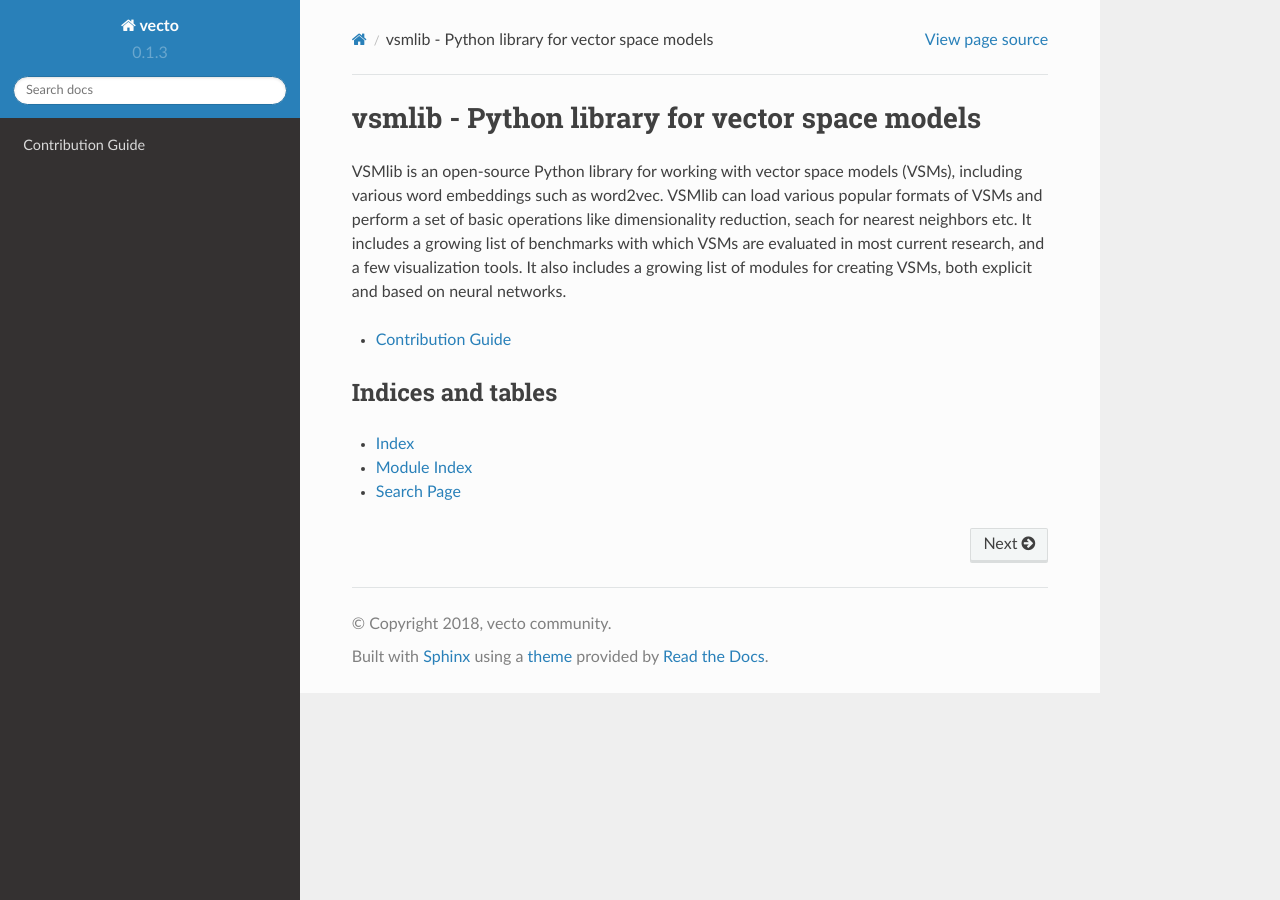
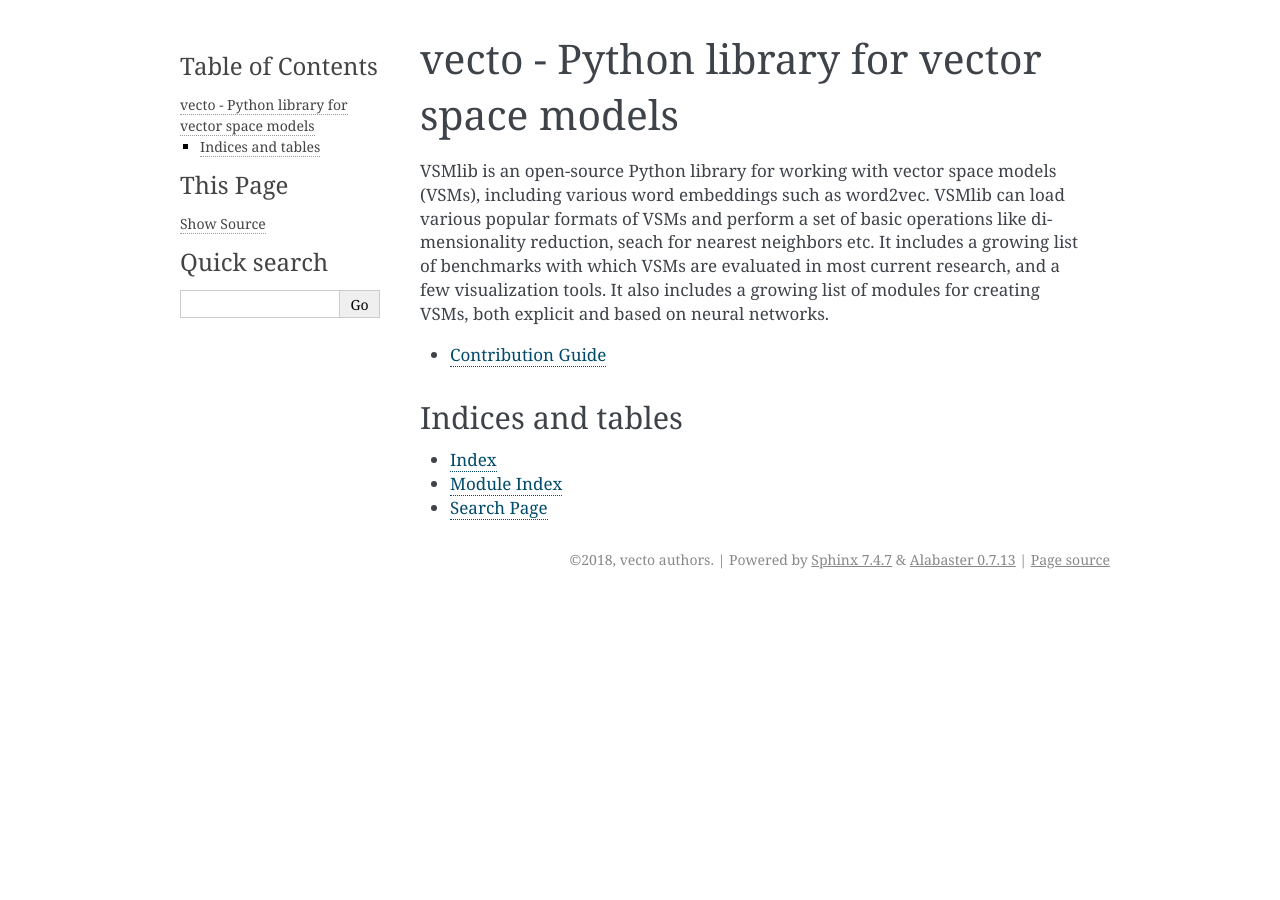
Before and after one commit to vecto-ai/vecto, a Sphinx documentation site: the page built from docs/source/index.rst, in a window 1280 px wide. Built offline with Sphinx 7.4.7, drawn with Linux system fonts in a browser that asks for light colours; pages that are not in the unit, such as notebooks, are missing from menus; part of the change alters nothing that is shown.

```diff
--- a/docs/requirements.txt
+++ /dev/null
@@ -1,2 +0,0 @@
-sphinx >= 1.6.0
-sphinx_rtd_theme
--- a/docs/source/conf.py
+++ b/docs/source/conf.py
@@ -1,32 +1,35 @@
-#!/usr/bin/env python3
 # -*- coding: utf-8 -*-
 #
-# This file is execfile()d with the current directory set to its
-# containing dir.
+# Configuration file for the Sphinx documentation builder.
 #
-# Note that not all possible configuration values are present in this
-# autogenerated file.
-#
-# All configuration values have a default; values that are commented out
-# serve to show the default.
+# This file does only contain a selection of the most common options. For a
+# full list see the documentation:
+# http://www.sphinx-doc.org/en/master/config
+
+# -- Path setup --------------------------------------------------------------
 
 # If extensions (or modules to document with autodoc) are in another directory,
 # add these directories to sys.path here. If the directory is relative to the
 # documentation root, use os.path.abspath to make it absolute, like shown here.
 #
-import os
-import sys
-import pkg_resources
+# import os
+# import sys
+# sys.path.insert(0, os.path.abspath('.'))
 
-#sys.path.insert(0, os.path.abspath(os.path.dirname(__file__))) # TODO: figure out which one is the right one
-sys.path.insert(0, os.path.abspath('../../'))
-sys.path.insert(0, os.path.abspath('../'))
-sys.path.insert(0, os.path.abspath('.'))
 
-#__version__ = pkg_resources.get_distribution('vecto').version
-__version__ = "0.1.3"
+# -- Project information -----------------------------------------------------
 
-# -- General configuration ------------------------------------------------
+project = 'vecto'
+copyright = '2018, vecto authors'
+author = 'vecto authors'
+
+# The short X.Y version
+version = ''
+# The full version, including alpha/beta/rc tags
+release = ''
+
+
+# -- General configuration ---------------------------------------------------
 
 # If your documentation needs a minimal Sphinx version, state it here.
 #
@@ -36,58 +39,12 @@ __version__ = "0.1.3"
 # extensions coming with Sphinx (named 'sphinx.ext.*') or your custom
 # ones.
 extensions = [
-     # Need the autodoc and autosummary packages to generate our docs.
-     'sphinx.ext.autodoc',
-     'sphinx.ext.autosummary',
-     # The Napoleon extension allows for nicer argument formatting.
-     'sphinx.ext.napoleon',
-     'sphinx.ext.mathjax'
+    'sphinx.ext.autodoc',
+    'sphinx.ext.coverage',
+    'sphinx.ext.mathjax',
+    'sphinx.ext.ifconfig',
+    'sphinx.ext.viewcode',
 ]
-
-autoclass_content = "both"
-autodoc_default_flags = [
-     # Make sure that any autodoc declarations show the right members
-     "members",
-     "inherited-members",
-     "private-members",
-     "show-inheritance",
-]
-autosummary_generate = True  # Make _autosummary files and include them
-napoleon_numpy_docstring = False  # Force consistency, leave only Google
-napoleon_use_rtype = False  # More legible
-
-from unittest.mock import MagicMock
-
-#autodoc_mock_imports = [
-#    "numpy",
-#    "scipy",
-#    "brewer2mpl"
-#    "matplotlib",
-#    "matplotlib.pyplot",
-#    "tables",
-#    "tqdm"
-#]
-
-
-class Mock(MagicMock):
-    @classmethod
-    def __getattr__(cls, name):
-            return MagicMock()
-
-MOCK_MODULES = [
-    "scipy",
-    "scipy.sparse",
-    "scipy.sparse.linalg",
-    "numpy",
-    "sklearn",
-    "brewer2mpl",
-    "matplotlib",
-    "matplotlib.pyplot",
-    "tables",
-    "tqdm"
-    ]
-
-sys.modules.update((mod_name, Mock()) for mod_name in MOCK_MODULES)
 
 # Add any paths that contain templates here, relative to this directory.
 templates_path = ['_templates']
@@ -101,20 +58,6 @@ source_suffix = '.rst'
 # The master toctree document.
 master_doc = 'index'
 
-# General information about the project.
-project = 'vecto'
-copyright = '2018, vecto community'
-author = 'vecto community'
-
-# The version info for the project you're documenting, acts as replacement for
-# |version| and |release|, also used in various other places throughout the
-# built documents.
-#
-# The short X.Y version.
-version = __version__
-# The full version, including alpha/beta/rc tags.
-release = __version__
-
 # The language for content autogenerated by Sphinx. Refer to documentation
 # for a list of supported languages.
 #
@@ -124,22 +67,20 @@ language = None
 
 # List of patterns, relative to source directory, that match files and
 # directories to ignore when looking for source files.
-# This patterns also effect to html_static_path and html_extra_path
+# This pattern also affects html_static_path and html_extra_path .
 exclude_patterns = []
 
 # The name of the Pygments (syntax highlighting) style to use.
 pygments_style = 'sphinx'
 
-# If true, `todo` and `todoList` produce output, else they produce nothing.
-todo_include_todos = False
 
-
-# -- Options for HTML output ----------------------------------------------
+# -- Options for HTML output -------------------------------------------------
 
 # The theme to use for HTML and HTML Help pages.  See the documentation for
 # a list of builtin themes.
 #
-html_theme = 'sphinx_rtd_theme'
+html_theme = 'alabaster'
+
 # Theme options are theme-specific and customize the look and feel of a theme
 # further.  For a list of options available for each theme, see the
 # documentation.
@@ -154,26 +95,21 @@ html_static_path = ['_static']
 # Custom sidebar templates, must be a dictionary that maps document names
 # to template names.
 #
-# This is required for the alabaster theme
-# refs: http://alabaster.readthedocs.io/en/latest/installation.html#sidebars
-html_sidebars = {
-    '**': [
-        'about.html',
-        'navigation.html',
-        'relations.html',  # needs 'show_related': True theme option to display
-        'searchbox.html',
-        'donate.html',
-    ]
-}
+# The default sidebars (for documents that don't match any pattern) are
+# defined by theme itself.  Builtin themes are using these templates by
+# default: ``['localtoc.html', 'relations.html', 'sourcelink.html',
+# 'searchbox.html']``.
+#
+# html_sidebars = {}
 
 
-# -- Options for HTMLHelp output ------------------------------------------
+# -- Options for HTMLHelp output ---------------------------------------------
 
 # Output file base name for HTML help builder.
-htmlhelp_basename = 'moddoc'
+htmlhelp_basename = 'vectodoc'
 
 
-# -- Options for LaTeX output ---------------------------------------------
+# -- Options for LaTeX output ------------------------------------------------
 
 latex_elements = {
     # The paper size ('letterpaper' or 'a4paper').
@@ -197,28 +133,31 @@ latex_elements = {
 # (source start file, target name, title,
 #  author, documentclass [howto, manual, or own class]).
 latex_documents = [
-    (master_doc, 'mod.tex', 'vecto documentation',
-     'Aleksandr Drozd', 'manual'),
+    (master_doc, 'vecto.tex', 'vecto Documentation',
+     'vecto authors', 'manual'),
 ]
 
 
-# -- Options for manual page output ---------------------------------------
+# -- Options for manual page output ------------------------------------------
 
 # One entry per manual page. List of tuples
 # (source start file, name, description, authors, manual section).
 man_pages = [
-    (master_doc, 'vecto', 'vecto documentation',
+    (master_doc, 'vecto', 'vecto Documentation',
      [author], 1)
 ]
 
 
-# -- Options for Texinfo output -------------------------------------------
+# -- Options for Texinfo output ----------------------------------------------
 
 # Grouping the document tree into Texinfo files. List of tuples
 # (source start file, target name, title, author,
 #  dir menu entry, description, category)
 texinfo_documents = [
     (master_doc, 'vecto', 'vecto Documentation',
-     author, 'mod', 'vector space models.',
+     author, 'vecto', 'One line description of project.',
      'Miscellaneous'),
 ]
+
+
+# -- Extension configuration -------------------------------------------------
--- a/docs/source/index.rst
+++ b/docs/source/index.rst
@@ -1,7 +1,7 @@
 
-===============================================
-vsmlib - Python library for vector space models
-===============================================
+==============================================
+vecto - Python library for vector space models
+==============================================
 
 VSMlib is an open-source Python library for working with vector space models (VSMs),
 including various word embeddings such as word2vec. VSMlib can load various popular
```
Also changed, not shown: 2 other files.
